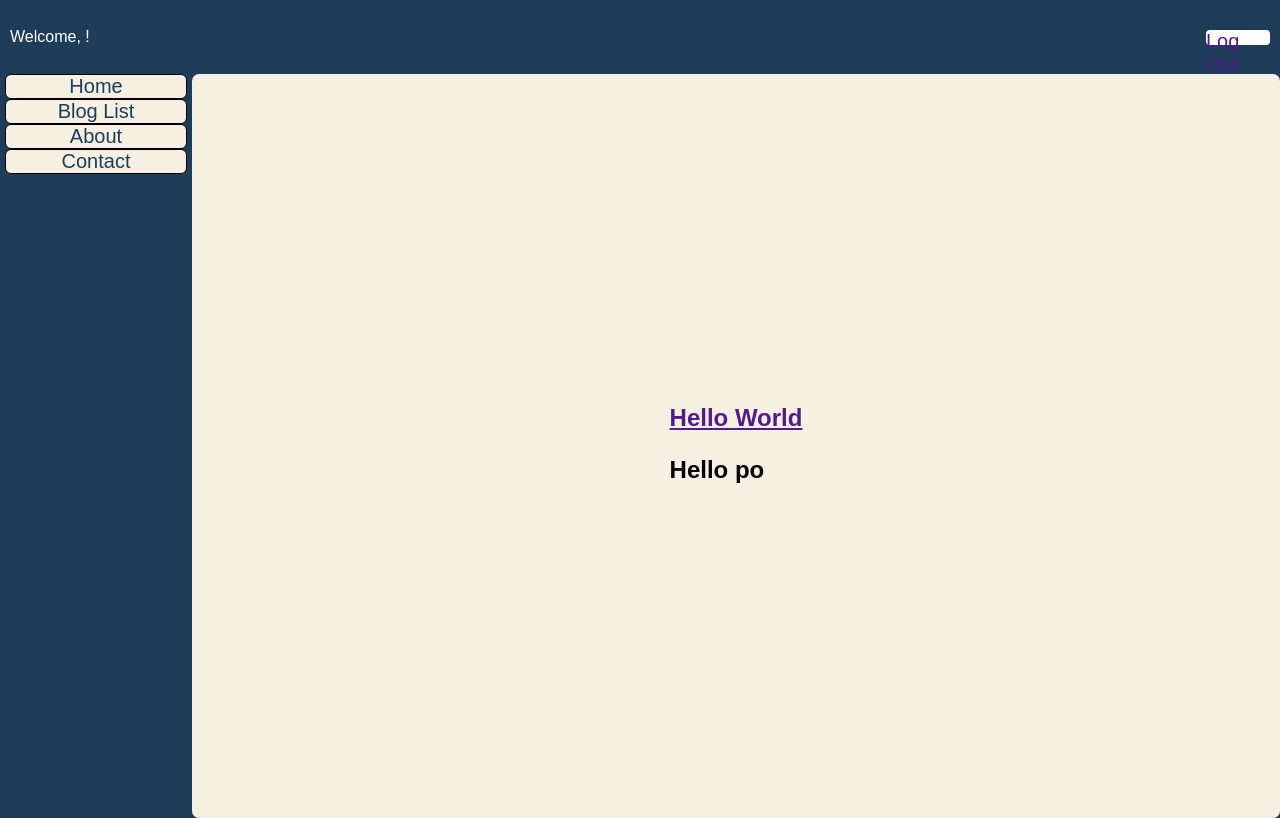
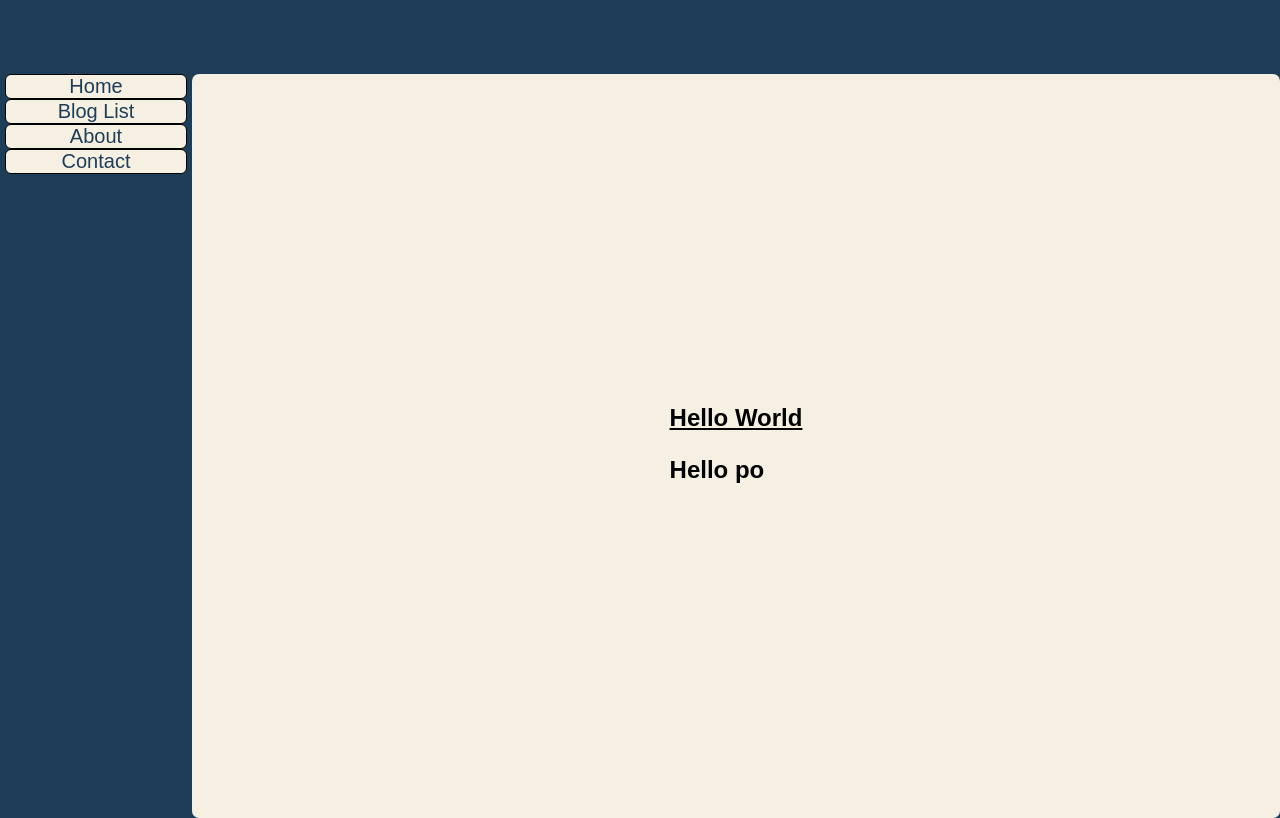
Before and after one commit to rexler05/activity-4, a Django app: page /blog_list/ in a window 1280 px wide. Run offline with Django 5.2, Linux system fonts and the light colour scheme; data comes from the database, SQL or seed files in the repository.

Commit message:
updating it again removing unnecessary thing like  the navigation button

```diff
--- a/app/templates/app/base.html
+++ b/app/templates/app/base.html
@@ -15,12 +15,7 @@
 <body>
 
 <div class="Header">
-    <div class="left-header">
-       <p>Welcome, {{ user.username }}!</p>
-    </div>
-    <div class="right-header">
-            <a href="" class="logout-button">Log Out</a>
-    </div>
+
 </div>
 <div class ="container">
 
--- a/static/css/base.css
+++ b/static/css/base.css
@@ -16,39 +16,6 @@ display: flex;
 height: 10%;
 width: 100%;
 background-color: #1e3d59;
-}
-
-
-
-.left-header{
-justify-content:center;
-align-content:center;
-height: 100%;
-flex:50%;
-}
-
-.left-header p{
-margin-left:10px;
-color:white;
-}
-
-
-.right-header{
-justify-content:center;
-align-content:center;
-height: 100%;
-flex:50%;
-}
-
-.logout-button{
-float:right;
-margin-right:10px;
-height:15px;
-width:10%;
-background-color:white;
-text-decoration:none;
-border-radius:4px;
-font-size:20px;
 }
 
 
@@ -100,3 +67,7 @@ align-items:center;
 .Logo{
 height:360px;
 }
+
+.post-entry a{
+    color:black;
+}
```
